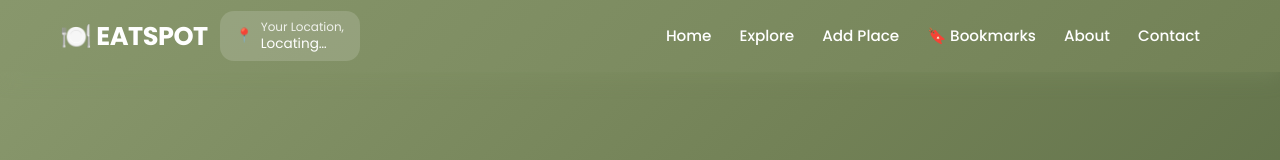
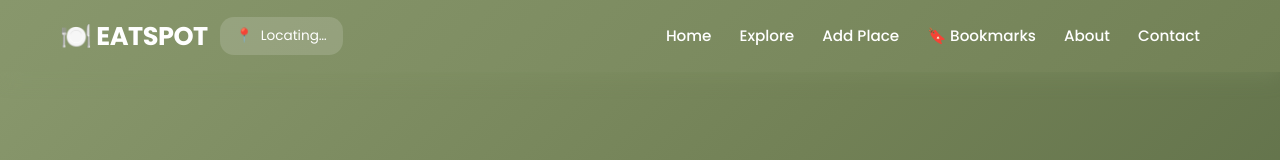
Before and after one commit to sanapkcom/food, a plain HTML site: page index.html in a window 1280 px wide. Shown: the top 160 px of the page. Drawn offline with nearby package versions, Linux system fonts and the light colour scheme; a script that the page names is missing.

Commit message:
fix: remove duplicate location label in navbar

```diff
--- a/index.html
+++ b/index.html
@@ -19,7 +19,7 @@
                 <h1 class="logo">🍽️ EATSPOT</h1>
                 <div class="location-indicator" onclick="requestUserLocation()" style="cursor:pointer;" title="Click to update your location">
                     <span class="location-icon">📍</span>
-                    <span class="location-text" id="location-text">Locating...</span>
+                    <span id="location-text">Locating...</span>
                 </div>
             </div>
             <ul class="nav-links" id="nav-links">
--- a/styles.css
+++ b/styles.css
@@ -81,17 +81,6 @@ body::before {
     transition: background 0.2s;
     white-space: nowrap;
     flex-shrink: 0;
-}
-.location-indicator .location-text {
-    display: flex;
-    flex-direction: column;
-    line-height: 1.3;
-}
-.location-indicator .location-text::before {
-    content: "Your Location,";
-    font-size: 0.75rem;
-    opacity: 0.85;
-    font-weight: 400;
 }
 .location-indicator:hover { background: rgba(255,255,255,0.25); }
 
```
